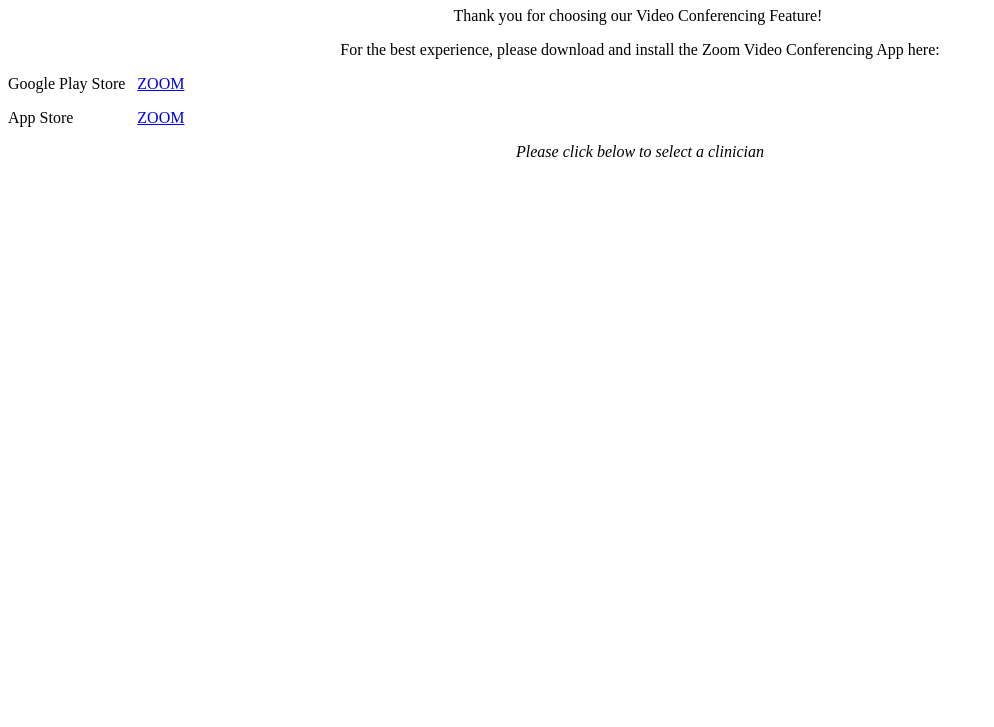
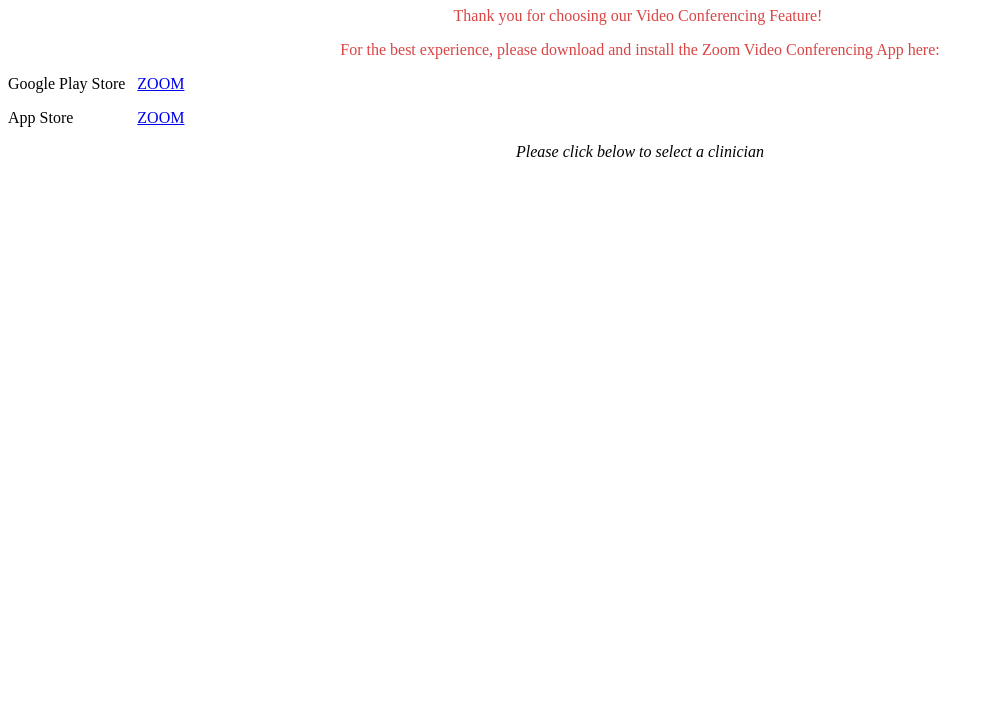
Before and after one commit to sahlvers/sahlvers.github.io-videochoice, a plain HTML site: page index.html in a window 1280 px wide. Shown: the part 73-800 px from the top of the page, without its empty margins (0-994 px from the left). Drawn offline with Linux system fonts and the light colour scheme.

Commit message:
Update index.html

```diff
--- a/index.html
+++ b/index.html
@@ -2,8 +2,8 @@
 <html>
 <body>
 <h1 style="color:#da4444; text-align: center;">Video Conferencing</h1>
-<p style="text-align: center;">Thank you for choosing our Video Conferencing Feature!&nbsp;</p>
-<p style="text-align: center;">For the best experience, please download and install the Zoom Video Conferencing App here:</p>
+<p style="color:#da4444; text-align: center;">Thank you for choosing our Video Conferencing Feature!&nbsp;</p>
+<p style="color:#da4444; text-align: center;">For the best experience, please download and install the Zoom Video Conferencing App here:</p>
 <p>Google Play Store&nbsp; &nbsp;<a href="https://play.google.com/store/apps/details?id=us.zoom.videomeetings&amp;hl=en">ZOOM</a></p>
 <p>App Store&nbsp; &nbsp; &nbsp; &nbsp; &nbsp; &nbsp; &nbsp; &nbsp;&nbsp;<a href="https://itunes.apple.com/us/app/zoom-cloud-meetings/id546505307?mt=8">ZOOM</a></p>
 <p style="text-align: center;"><em>Please click below to select a clinician</em></p>
```
